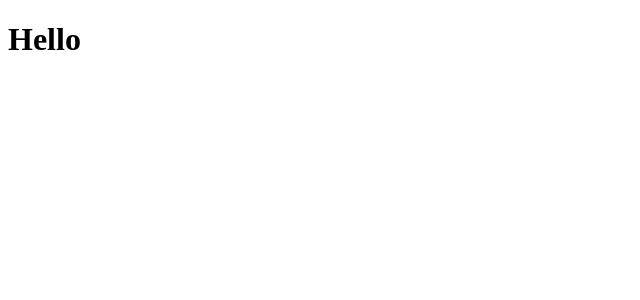
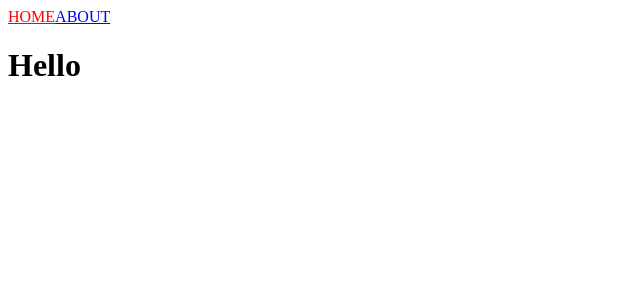
Before and after one commit to soominnn/Next.js-Study, a Next.js app: page / in a window 1280 px wide. Shown: the top 300 px of the page, without its empty margins (0-640 px from the left). Built offline with nearby package versions, Linux system fonts and the light colour scheme.

Commit message:
[230505] making NavBar & Routing

```diff
--- /dev/null
+++ b/components/NavBar.tsx
@@ -0,0 +1,23 @@
+import Link from "next/link";
+import { useRouter } from "next/router";
+
+export default function NavBar() {
+  const router = useRouter();
+
+  return (
+    <div>
+      <Link
+        href="/"
+        style={{ color: router.pathname === "/" ? "red" : "blue" }}
+      >
+        HOME
+      </Link>
+      <Link
+        href="about"
+        style={{ color: router.pathname === "/about" ? "red" : "blue" }}
+      >
+        ABOUT
+      </Link>
+    </div>
+  );
+}
--- a/pages/index.tsx
+++ b/pages/index.tsx
@@ -1,6 +1,9 @@
+import NavBar from "@/components/NavBar";
+
 export default function Home() {
   return (
     <div>
+      <NavBar />
       <h1>Hello</h1>
     </div>
   );
```
Also changed, not shown: pages/about.tsx (+8 -1 lines).
